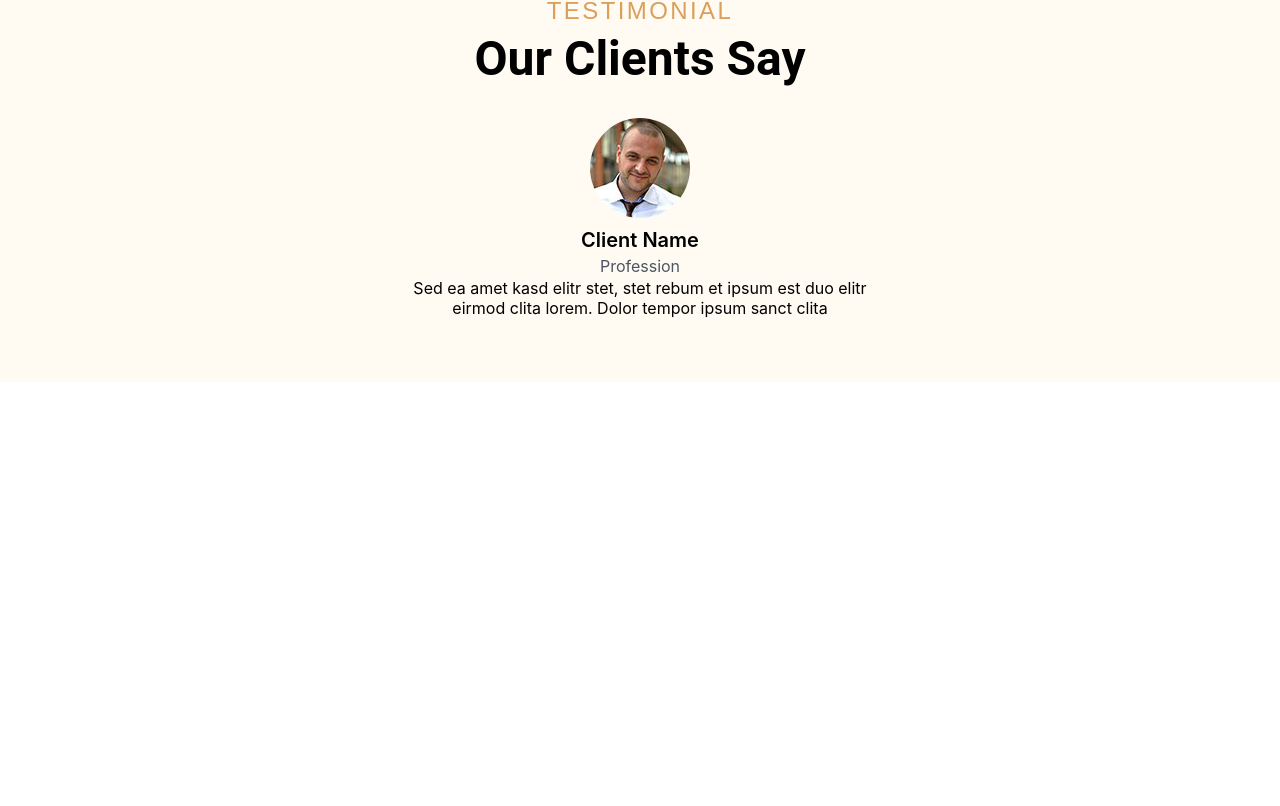
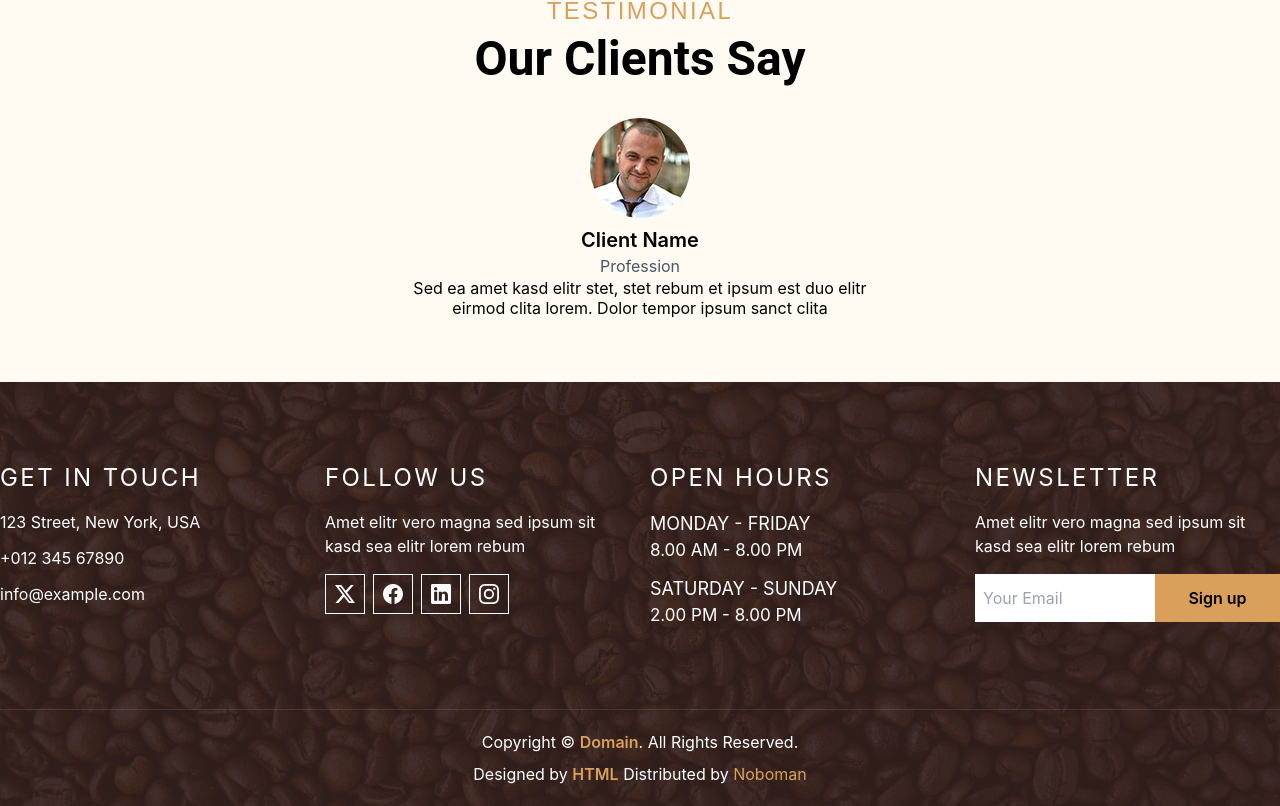
Before and after one commit to NouzNoushad/React-Flutter-Go-Pros, a React (Create React App) app in the folder koppee/: page / in a window 1280 px wide. Shown: the part 4526-5332 px from the top of the page. Before the commit the page ends 4908 px from the top, so only its background shows below. Built offline with nearby package versions, Linux system fonts and the light colour scheme.

Commit message:
footer section

```diff
--- /dev/null
+++ b/koppee/src/Components/Icons.tsx
@@ -0,0 +1,15 @@
+export const XTwitterIcon = ({ className }: { className: string }) => <svg xmlns="http://www.w3.org/2000/svg" width="16" height="16" fill="currentColor" className={`bi bi-twitter-x ${className}`} viewBox="0 0 16 16">
+    <path d="M12.6.75h2.454l-5.36 6.142L16 15.25h-4.937l-3.867-5.07-4.425 5.07H.316l5.733-6.57L0 .75h5.063l3.495 4.633L12.601.75Zm-.86 13.028h1.36L4.323 2.145H2.865z" />
+</svg>
+
+export const FacebookIcon = ({ className }: { className: string }) => <svg xmlns="http://www.w3.org/2000/svg" width="16" height="16" fill="currentColor" className={`bi bi-facebook ${className}`} viewBox="0 0 16 16">
+    <path d="M16 8.049c0-4.446-3.582-8.05-8-8.05C3.58 0-.002 3.603-.002 8.05c0 4.017 2.926 7.347 6.75 7.951v-5.625h-2.03V8.05H6.75V6.275c0-2.017 1.195-3.131 3.022-3.131.876 0 1.791.157 1.791.157v1.98h-1.009c-.993 0-1.303.621-1.303 1.258v1.51h2.218l-.354 2.326H9.25V16c3.824-.604 6.75-3.934 6.75-7.951" />
+</svg>
+
+export const LinkedInIcon = ({ className }: { className: string }) => <svg xmlns="http://www.w3.org/2000/svg" width="16" height="16" fill="currentColor" className={`bi bi-linkedin ${className}`} viewBox="0 0 16 16">
+    <path d="M0 1.146C0 .513.526 0 1.175 0h13.65C15.474 0 16 .513 16 1.146v13.708c0 .633-.526 1.146-1.175 1.146H1.175C.526 16 0 15.487 0 14.854zm4.943 12.248V6.169H2.542v7.225zm-1.2-8.212c.837 0 1.358-.554 1.358-1.248-.015-.709-.52-1.248-1.342-1.248S2.4 3.226 2.4 3.934c0 .694.521 1.248 1.327 1.248zm4.908 8.212V9.359c0-.216.016-.432.08-.586.173-.431.568-.878 1.232-.878.869 0 1.216.662 1.216 1.634v3.865h2.401V9.25c0-2.22-1.184-3.252-2.764-3.252-1.274 0-1.845.7-2.165 1.193v.025h-.016l.016-.025V6.169h-2.4c.03.678 0 7.225 0 7.225z" />
+</svg>
+
+export const InstagramIcon = ({ className }: { className: string }) => <svg xmlns="http://www.w3.org/2000/svg" width="16" height="16" fill="currentColor" className={`bi bi-instagram ${className}`} viewBox="0 0 16 16">
+    <path d="M8 0C5.829 0 5.556.01 4.703.048 3.85.088 3.269.222 2.76.42a3.9 3.9 0 0 0-1.417.923A3.9 3.9 0 0 0 .42 2.76C.222 3.268.087 3.85.048 4.7.01 5.555 0 5.827 0 8.001c0 2.172.01 2.444.048 3.297.04.852.174 1.433.372 1.942.205.526.478.972.923 1.417.444.445.89.719 1.416.923.51.198 1.09.333 1.942.372C5.555 15.99 5.827 16 8 16s2.444-.01 3.298-.048c.851-.04 1.434-.174 1.943-.372a3.9 3.9 0 0 0 1.416-.923c.445-.445.718-.891.923-1.417.197-.509.332-1.09.372-1.942C15.99 10.445 16 10.173 16 8s-.01-2.445-.048-3.299c-.04-.851-.175-1.433-.372-1.941a3.9 3.9 0 0 0-.923-1.417A3.9 3.9 0 0 0 13.24.42c-.51-.198-1.092-.333-1.943-.372C10.443.01 10.172 0 7.998 0zm-.717 1.442h.718c2.136 0 2.389.007 3.232.046.78.035 1.204.166 1.486.275.373.145.64.319.92.599s.453.546.598.92c.11.281.24.705.275 1.485.039.843.047 1.096.047 3.231s-.008 2.389-.047 3.232c-.035.78-.166 1.203-.275 1.485a2.5 2.5 0 0 1-.599.919c-.28.28-.546.453-.92.598-.28.11-.704.24-1.485.276-.843.038-1.096.047-3.232.047s-2.39-.009-3.233-.047c-.78-.036-1.203-.166-1.485-.276a2.5 2.5 0 0 1-.92-.598 2.5 2.5 0 0 1-.6-.92c-.109-.281-.24-.705-.275-1.485-.038-.843-.046-1.096-.046-3.233s.008-2.388.046-3.231c.036-.78.166-1.204.276-1.486.145-.373.319-.64.599-.92s.546-.453.92-.598c.282-.11.705-.24 1.485-.276.738-.034 1.024-.044 2.515-.045zm4.988 1.328a.96.96 0 1 0 0 1.92.96.96 0 0 0 0-1.92m-4.27 1.122a4.109 4.109 0 1 0 0 8.217 4.109 4.109 0 0 0 0-8.217m0 1.441a2.667 2.667 0 1 1 0 5.334 2.667 2.667 0 0 1 0-5.334" />
+</svg>
--- /dev/null
+++ b/koppee/src/Main/footer.tsx
@@ -0,0 +1,64 @@
+import React from 'react'
+import { FacebookIcon, InstagramIcon, LinkedInIcon, XTwitterIcon } from '../Components/Icons'
+
+export default function Footer() {
+    return (
+        <footer className='bg-[#FFFBF2]'>
+            <div className="bg-[url('/public/images/bg.jpg')] bg-cover bg-center relative after:absolute after:inset-0 after:bg-primary/90 text-white">
+                <div className="container-lg py-[5rem] h-full relative z-10 grid lg:grid-cols-4 md:grid-cols-2 grid-cols-1 gap-5">
+                    <div className="space-y-4">
+                        <h4 className='text-2xl uppercase tracking-widest'>Get In Touch</h4>
+                        <ul className='space-y-3'>
+                            <li>123 Street, New York, USA</li>
+                            <li>+012 345 67890</li>
+                            <li>info@example.com</li>
+                        </ul>
+                    </div>
+                    <div className="space-y-4">
+                        <h4 className='text-2xl uppercase tracking-widest'>Follow Us</h4>
+                        <p>Amet elitr vero magna sed ipsum sit kasd sea elitr lorem rebum</p>
+                        <ul className='flex flex-row items-center gap-2'>
+                            <li className='h-10 w-10 border border-white flex items-center justify-center'>
+                                <XTwitterIcon className='size-5' />
+                            </li>
+                            <li className='h-10 w-10 border border-white flex items-center justify-center'>
+                                <FacebookIcon className='size-5' />
+                            </li>
+                            <li className='h-10 w-10 border border-white flex items-center justify-center'>
+                                <LinkedInIcon className='size-5' />
+                            </li>
+                            <li className='h-10 w-10 border border-white flex items-center justify-center'>
+                                <InstagramIcon className='size-5' />
+                            </li>
+                        </ul>
+                    </div>
+                    <div className="space-y-4">
+                        <h4 className='text-2xl uppercase tracking-widest'>Open Hours</h4>
+                        <ul className='space-y-3'>
+                            <li>
+                                <h6 className='uppercase text-lg'>Monday - Friday</h6>
+                                <p className='text-[17px]'>8.00 AM - 8.00 PM</p>
+                            </li>
+                            <li>
+                                <h6 className='uppercase text-lg'>Saturday - Sunday</h6>
+                                <p className='text-[17px]'>2.00 PM - 8.00 PM</p>
+                            </li>
+                        </ul>
+                    </div>
+                    <div className="space-y-4">
+                        <h4 className='text-2xl uppercase tracking-widest'>Newsletter</h4>
+                        <p>Amet elitr vero magna sed ipsum sit kasd sea elitr lorem rebum</p>
+                        <form action="" className='h-12 w-full mx-auto bg-white flex flex-row items-center text-black overflow-hidden'>
+                            <input type="text" className='flex-1 lg:max-w-[180px] px-2 focus:ring-0 focus:outline-none' placeholder='Your Email' />
+                            <button className='lg:flex-1 w-[100px] bg-secondary font-semibold h-full px-4'>Sign up</button>
+                        </form>
+                    </div>
+                </div>
+                <div className="relative z-10 text-white flex flex-col items-center justify-center py-5 border-t border-t-white/10 space-y-2">
+                    <p >Copyright &copy; <a href="#domain" className='text-secondary font-semibold'>Domain</a>. All Rights Reserved.</p>
+                    <p >Designed by <a href="https://htmlcodex.com" className='text-secondary font-semibold'>HTML</a> Distributed by <a href="https://themewagon.com" target="_blank" rel="noreferrer" className='text-secondary'>Noboman</a></p>
+                </div>
+            </div>
+        </footer>
+    )
+}
--- a/koppee/src/Main/main.tsx
+++ b/koppee/src/Main/main.tsx
@@ -8,6 +8,7 @@ import Offer from './offer'
 import Menu from './menu'
 import Reservation from './reservation'
 import Testimonial from './testimonial'
+import Footer from './footer'
 
 export default function Main() {
     return (
@@ -21,6 +22,7 @@ export default function Main() {
             <Menu />
             <Reservation />
             <Testimonial />
+            <Footer />
         </>
     )
 }
```
